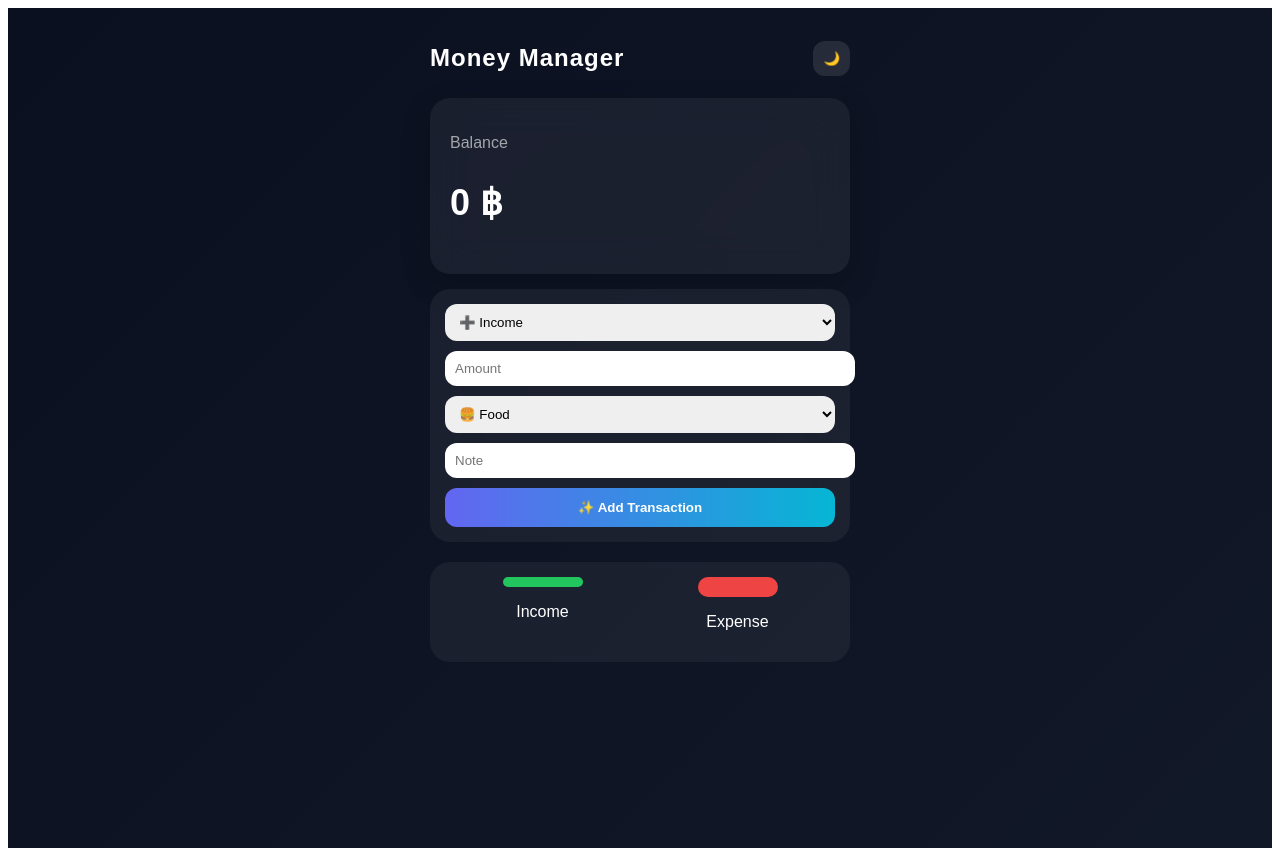
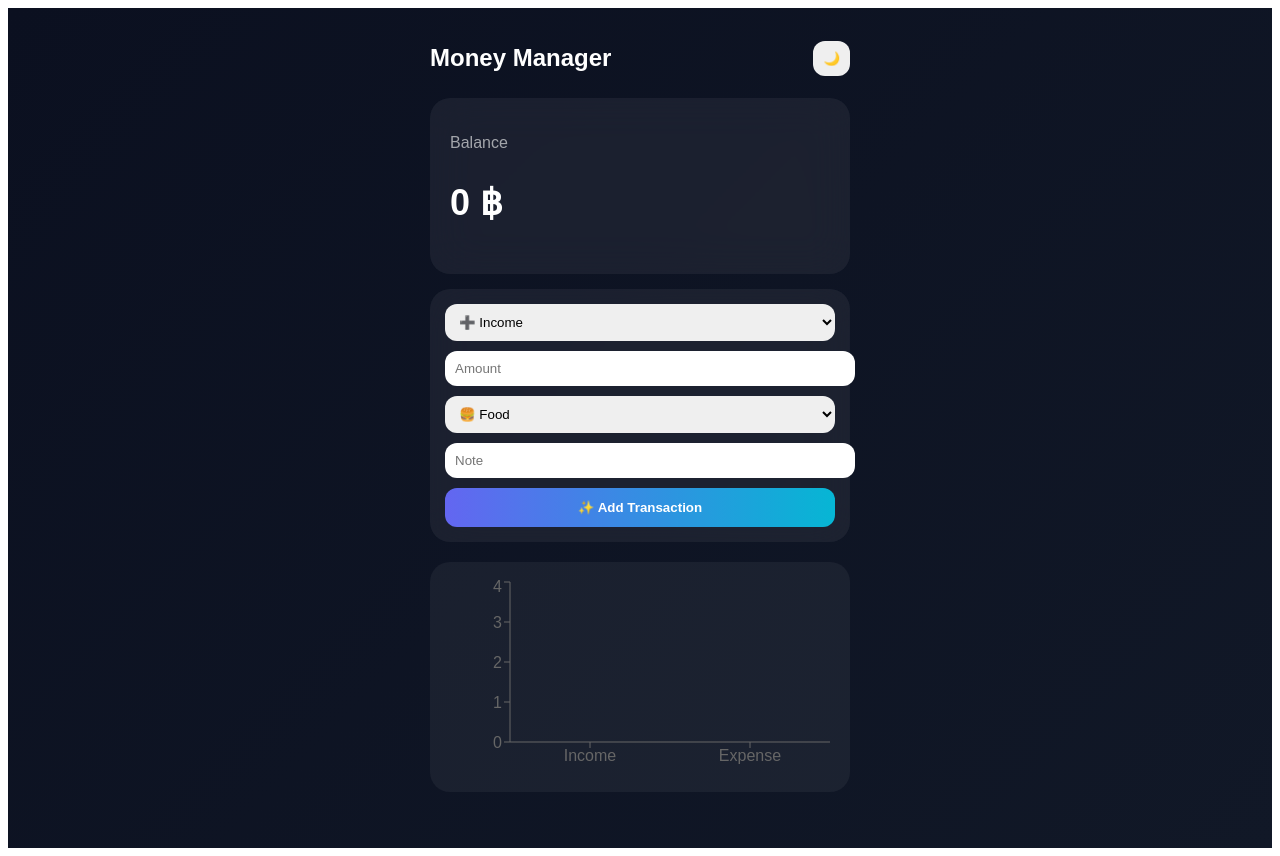
Before and after one commit to Hiyol2i/money-managerD, a Next.js app: page / in a window 1280 px wide. Built offline with nearby package versions, Linux system fonts and the light colour scheme.

Commit message:
Implement localStorage and add bar chart
Added data persistence using localStorage for balance and items. Integrated a bar chart to visualize income and expenses.

```diff
--- a/pages/index.js
+++ b/pages/index.js
@@ -1,6 +1,14 @@
 "use client";
 
-import { useState } from "react";
+import { useState, useEffect } from "react";
+import {
+  BarChart,
+  Bar,
+  XAxis,
+  YAxis,
+  Tooltip,
+  ResponsiveContainer
+} from "recharts";
 
 export default function Home() {
   const [balance, setBalance] = useState(0);
@@ -11,6 +19,24 @@ export default function Home() {
   const [amount, setAmount] = useState("");
   const [category, setCategory] = useState("อาหาร");
   const [note, setNote] = useState("");
+
+  /* 💾 LOAD DATA */
+  useEffect(() => {
+    const saved = localStorage.getItem("money-data");
+    if (saved) {
+      const data = JSON.parse(saved);
+      setItems(data.items || []);
+      setBalance(data.balance || 0);
+    }
+  }, []);
+
+  /* 💾 SAVE DATA */
+  useEffect(() => {
+    localStorage.setItem(
+      "money-data",
+      JSON.stringify({ balance, items })
+    );
+  }, [balance, items]);
 
   function addItem() {
     if (!amount) return;
@@ -45,24 +71,36 @@ export default function Home() {
         text: "black"
       };
 
+  /* 📊 CHART DATA */
+  const chartData = [
+    {
+      name: "Income",
+      value: items
+        .filter((i) => i.type === "income")
+        .reduce((a, b) => a + b.amount, 0)
+    },
+    {
+      name: "Expense",
+      value: items
+        .filter((i) => i.type === "expense")
+        .reduce((a, b) => a + b.amount, 0)
+    }
+  ];
+
   return (
     <div style={{ ...styles.bg, background: theme.bg, color: theme.text }}>
-
       <div style={styles.container}>
 
         {/* TOP BAR */}
         <div style={styles.topbar}>
           <h1 style={styles.title}>Money Manager</h1>
 
-          <button
-            onClick={() => setDark(!dark)}
-            style={styles.toggle}
-          >
+          <button onClick={() => setDark(!dark)} style={styles.toggle}>
             {dark ? "🌙" : "☀️"}
           </button>
         </div>
 
-        {/* BALANCE CARD (Apple Wallet Style) */}
+        {/* BALANCE */}
         <div style={{ ...styles.balanceCard, background: theme.card }}>
           <p style={{ opacity: 0.6 }}>Balance</p>
           <h2 style={{ fontSize: 36 }}>
@@ -70,7 +108,7 @@ export default function Home() {
           </h2>
         </div>
 
-        {/* INPUT CARD */}
+        {/* FORM */}
         <div style={{ ...styles.card, background: theme.card }}>
 
           <select value={type} onChange={(e) => setType(e.target.value)} style={styles.input}>
@@ -104,20 +142,19 @@ export default function Home() {
           </button>
         </div>
 
-        {/* MINI STATS (Fake Chart Style) */}
-        <div style={styles.chartCard}>
-          <div style={styles.bar}>
-            <div style={{ ...styles.incomeBar, height: Math.min(balance > 0 ? balance / 10 : 10, 120) }} />
-            <p>Income</p>
-          </div>
-
-          <div style={styles.bar}>
-            <div style={{ ...styles.expenseBar, height: Math.min(balance < 0 ? -balance / 10 : 20, 120) }} />
-            <p>Expense</p>
-          </div>
+        {/* 📊 REAL CHART */}
+        <div style={styles.chartBox}>
+          <ResponsiveContainer width="100%" height={200}>
+            <BarChart data={chartData}>
+              <XAxis dataKey="name" />
+              <YAxis />
+              <Tooltip />
+              <Bar dataKey="value" fill="#6366f1" />
+            </BarChart>
+          </ResponsiveContainer>
         </div>
 
-        {/* LIST with animation feel */}
+        {/* LIST */}
         <div style={{ marginTop: 20 }}>
           {items.map((item) => (
             <div key={item.id} style={styles.item}>
@@ -141,15 +178,14 @@ export default function Home() {
   );
 }
 
-/* STYLE SYSTEM */
+/* 🎨 STYLE */
 const styles = {
   bg: {
     minHeight: "100vh",
     display: "flex",
     justifyContent: "center",
     padding: 20,
-    fontFamily: "sans-serif",
-    transition: "0.3s"
+    fontFamily: "sans-serif"
   },
   container: {
     width: "100%",
@@ -162,22 +198,19 @@ const styles = {
   },
   title: {
     fontSize: 24,
-    fontWeight: "bold",
-    letterSpacing: 1
+    fontWeight: "bold"
   },
   toggle: {
     border: "none",
     padding: 10,
     borderRadius: 12,
-    background: "rgba(255,255,255,0.1)",
     cursor: "pointer"
   },
   balanceCard: {
     padding: 20,
     borderRadius: 20,
     marginTop: 10,
-    backdropFilter: "blur(20px)",
-    boxShadow: "0 10px 30px rgba(0,0,0,0.2)"
+    backdropFilter: "blur(20px)"
   },
   card: {
     padding: 15,
@@ -208,31 +241,12 @@ const styles = {
     background: "rgba(255,255,255,0.08)",
     backdropFilter: "blur(10px)",
     display: "flex",
-    justifyContent: "space-between",
-    transition: "0.3s"
+    justifyContent: "space-between"
   },
-  chartCard: {
-    display: "flex",
-    justifyContent: "space-around",
+  chartBox: {
     marginTop: 20,
     padding: 15,
     borderRadius: 20,
     background: "rgba(255,255,255,0.05)"
-  },
-  bar: {
-    width: 80,
-    textAlign: "center"
-  },
-  incomeBar: {
-    width: "100%",
-    background: "#22c55e",
-    borderRadius: 10,
-    transition: "0.3s"
-  },
-  expenseBar: {
-    width: "100%",
-    background: "#ef4444",
-    borderRadius: 10,
-    transition: "0.3s"
   }
 };
```
